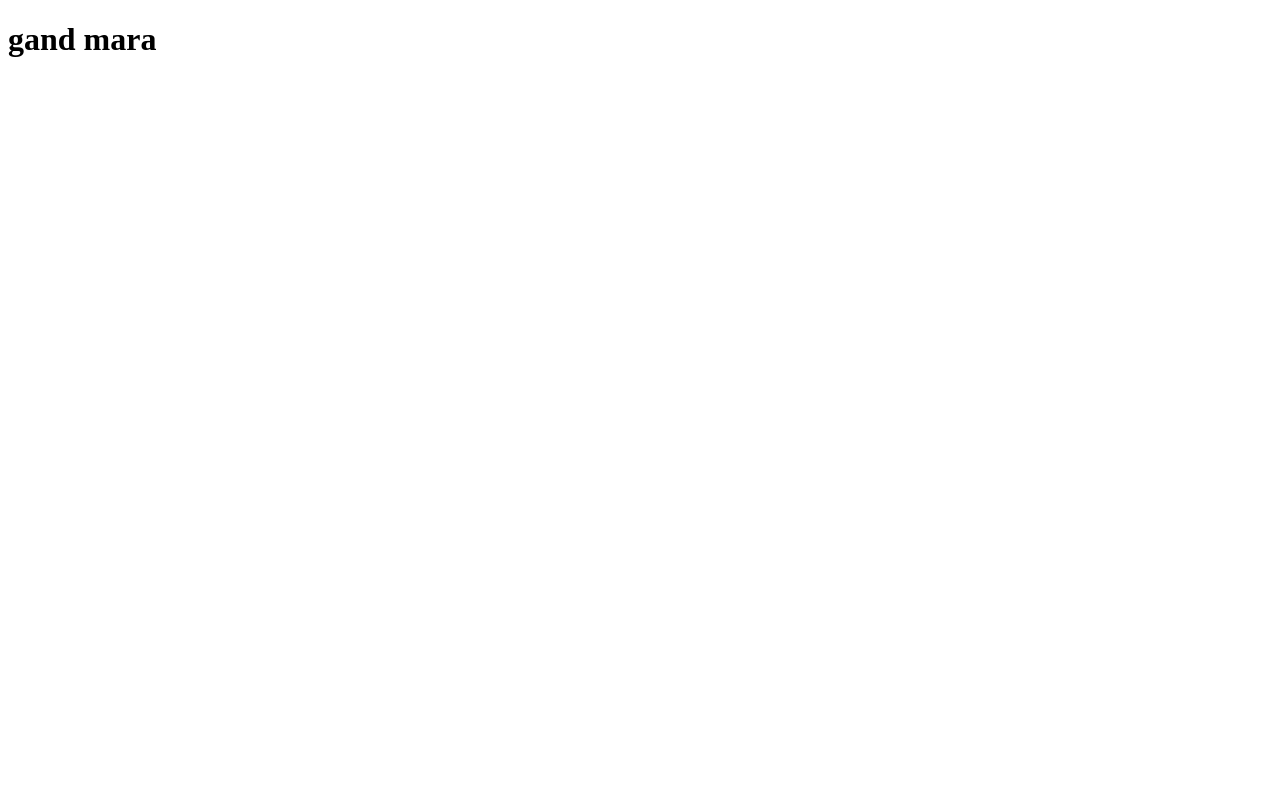
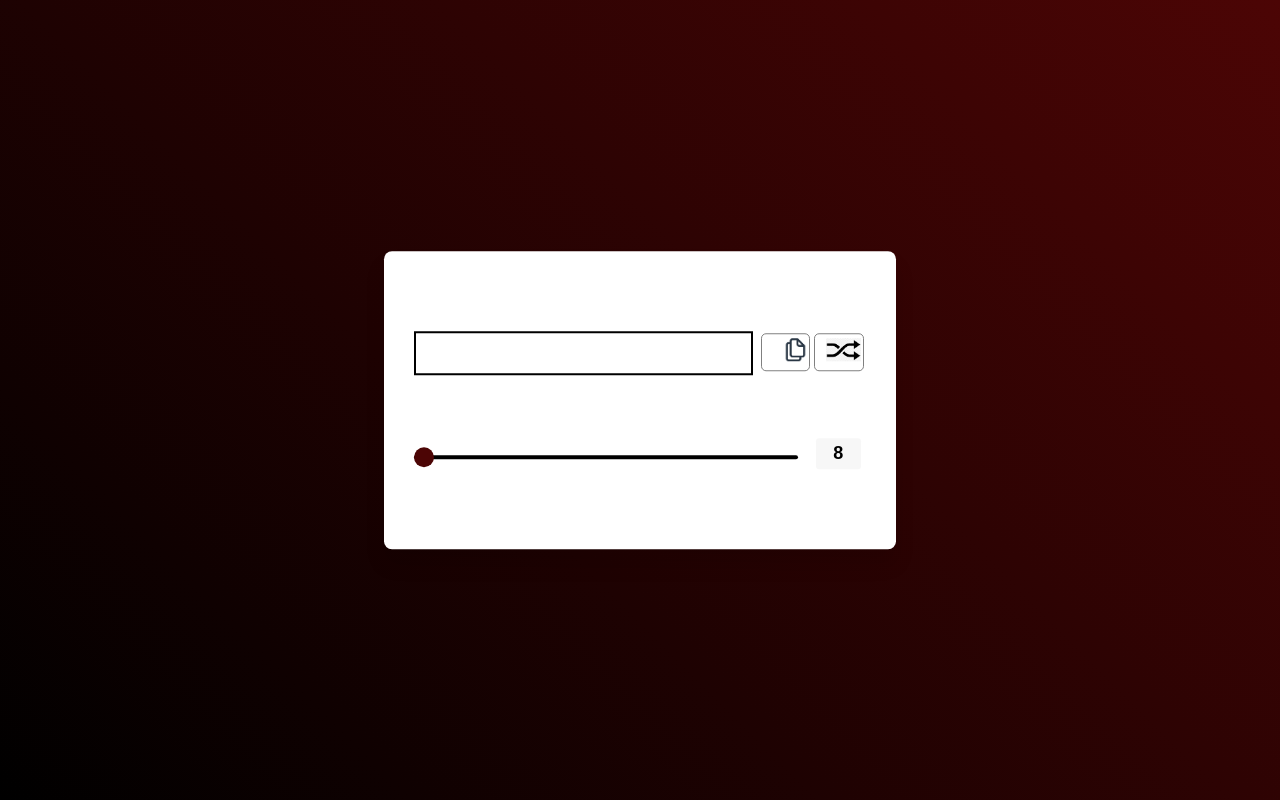
Before and after one commit to jayantpahwa19/random-password-generator, a plain HTML site: page index.html in a window 1280 px wide. Drawn offline with Linux system fonts and the light colour scheme.

Commit message:
project completed

```diff
--- a/index.css
+++ b/index.css
@@ -0,0 +1,95 @@
+*,
+*:before,
+*:after{
+    padding: 0;
+    margin: 0;
+    box-sizing: border-box;
+    outline: none;
+}
+body{
+    height: 100vh;
+    background: linear-gradient(
+        -135deg,
+        #4c0505,
+        #000000
+
+    );
+
+
+}
+.container{
+    width: 40%;
+    min-width: 450px;
+    padding: 80px 30px;
+    background-color: #ffffff;
+    position: absolute;
+    transform: translate(-50%,-50%);
+    top: 50%;
+    left: 50%;
+    border-radius: 8px;
+    box-shadow: 0 15px 20px rgba(0, 0, 0, 0.1);
+}
+#output{
+    background-color: white;
+    border: 2px solid black;
+    border-bottom: 2px solid black;
+    width: 75%;
+    height: 35px;
+    padding: 20px 5px;
+    font-family: 'roboto mono',monospace;
+    color: black;
+    font-size: 18px;
+    letter-spacing: 1px;
+
+}
+button{
+    cursor: pointer;
+    height: 38px;
+    width: 11%;
+    border-radius: 5px;
+    background-color: #ffffff;
+    border: 1px solid gray;
+    color: #000000;
+    padding: 2px;
+    font-size: 18px;
+    float: right;
+    text-align: right;
+    margin: 2px;
+
+}
+input[type="range"]{
+    -webkit-appearance: none;
+    appearance: none;
+    width: 85%;
+    height: 3.5px;
+    background-color:rgb(0, 0, 0);
+    margin-top: 80px;
+    border-radius: 3.5px;
+
+}
+input[type="range"]::-webkit-slider-thumb{
+    -webkit-appearance: none;
+    appearance: none;
+    height: 20px;
+    width: 20px;
+    background-color: #4c0505;
+    border-radius: 50%;
+}
+h3{
+    font-family:'roboto mono',sans-serif ;
+    display: inline-block;
+    width: 10%;
+    color: black;
+    background-color: #f7f7f7;
+    text-align: center;
+    padding: 5px 0;
+    border-radius: 3px;
+    font-size: 18px;
+    margin-left: 3%;
+
+}
+img{
+    height: 23px;
+    position: relative;
+
+}
--- a/index.html
+++ b/index.html
@@ -5,8 +5,22 @@
     <meta http-equiv="X-UA-Compatible" content="IE=edge">
     <meta name="viewport" content="width=device-width, initial-scale=1.0">
     <title>Document</title>
+    <link rel="stylesheet" href="index.css">
 </head>
 <body>
-    <h1>gand mara</h1>
+    <div class="container">
+        <input type="text" id="output">
+        <button  >
+
+            <img src="shuffle.png" alt="" onclick="genpass()">
+        </button>
+        <button>
+            <img id="23" src="copy.png" alt=""                  onclick="copyclip()">
+        </button>
+        <input type="range" id="length" min="8" max="20" value="8" oninput="genpass()">
+        <h3 id="lenval">8</h3>
+    </div>
+    <script src="pass.js"></script>
 </body>
+
 </html>
--- a/pass.js
+++ b/pass.js
@@ -0,0 +1,26 @@
+const characters='ABCDEFGHIJKLMNOPQRSTUVWXYZabcdefghijklmnopqrstuvwxyz!\"$%/()=?@~;:+=^*_-0123456789' ;
+let output=document.getElementById("output");
+function randomvalue(value){
+    return Math.floor(Math.random()*value);
+
+}
+
+function genpass(){
+    let length= document.getElementById('length').value;
+    document.getElementById("lenval").textContent  = length;
+    let str= ''
+    for(let i=0;i<length;i++){
+        let random = randomvalue(characters.length);
+        str+= characters.charAt(random);
+    }
+    output.value=str;
+
+
+}
+
+function copyclip()
+{
+    output.select();
+    document.execCommand('copy');
+    alert("Password Copid!!");
+}
```
Also changed, not shown: copy.png (added), shuffle.png (added), shufle.jpg (added).
